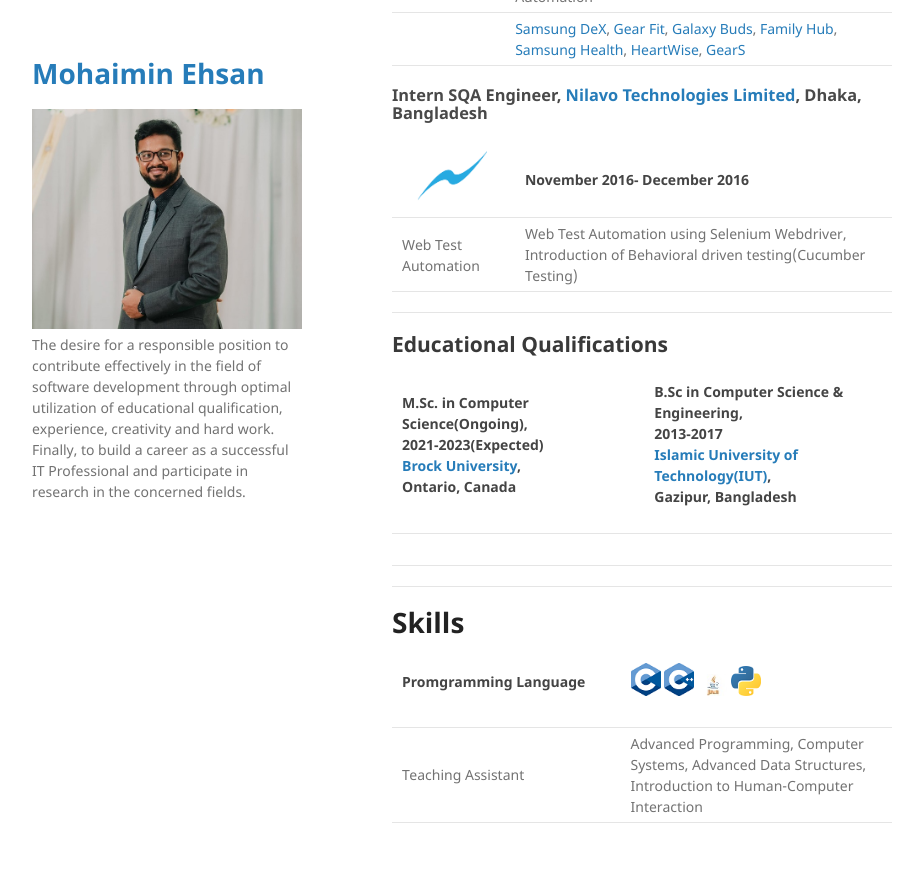
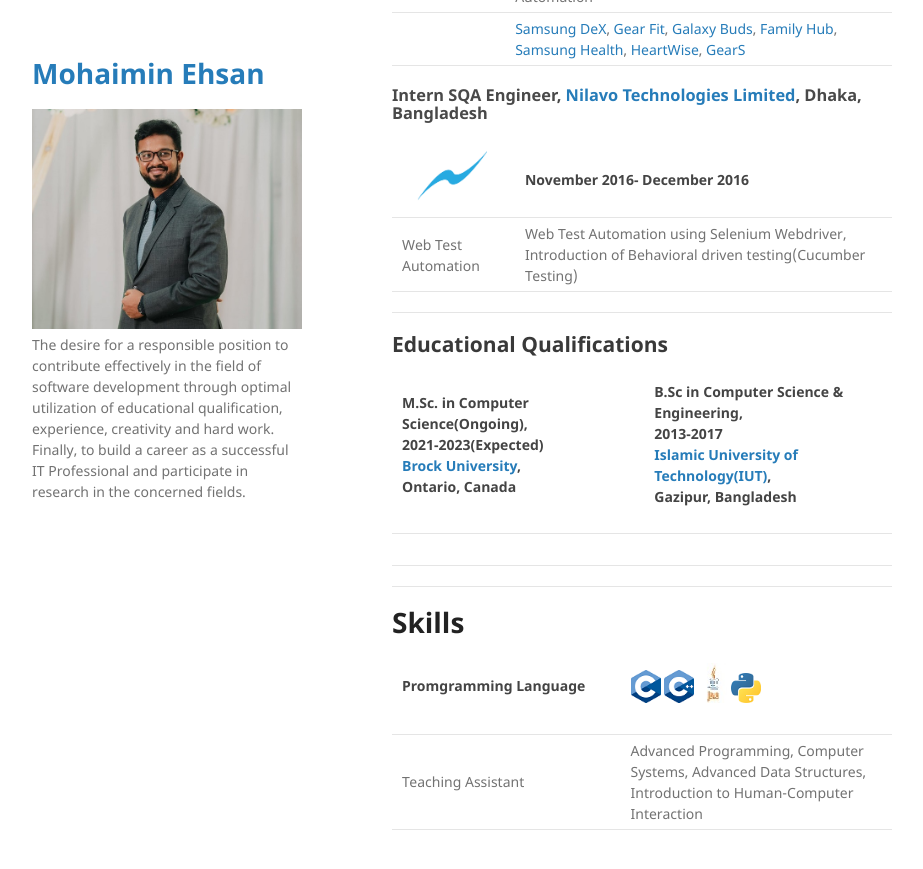
Before and after one commit to MohaiminEhsan/Homepage, a Jekyll site: the page built from index.md, in a window 1280 px wide and 900 px high, scrolled down 1018 px. Shown: the top 869 px of the window, without its empty margins (178-1101 px from the left). Built offline with Jekyll 4.4.1, drawn with Linux system fonts in a browser that asks for light colours; our own code applies the rules of GitHub Pages for plain Markdown files.

Commit message:
Update index.md

```diff
--- a/index.md
+++ b/index.md
@@ -73,6 +73,6 @@ layout: default
 # Skills
 
 
-| Promgramming Language <img width=350/> | <img src="assets/img/C.png?raw=true" width="30"/> <img src="assets/img/C++.png?raw=true" width="30"/> <img src="assets/img/java.jpg?raw=true" width="30"/> <img src="assets/img/python.png?raw=true" width="30"/> <img width=350/> |
+| Promgramming Language <img width=350/> | <img src="assets/img/C.png?raw=true" width="30"/> <img src="assets/img/C++.png?raw=true" width="30"/> <img src="assets/img/java.jpg?raw=true" height="40" width="30"/> <img src="assets/img/python.png?raw=true" width="30"/> <img width=350/> |
 |:-------------|:------------------|
 | Teaching Assistant | Advanced Programming, Computer Systems, Advanced Data Structures, Introduction to Human-Computer Interaction |
```
